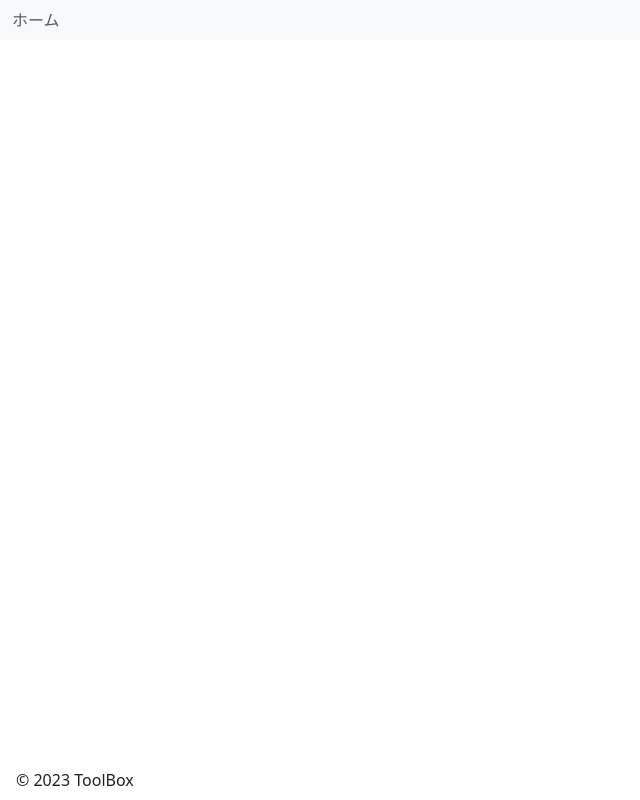
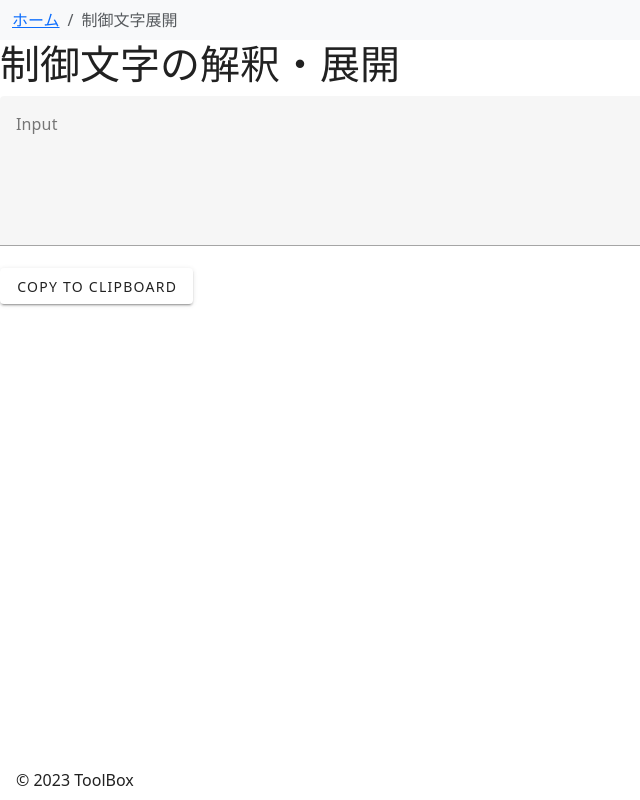
Before and after one commit to foresukecom/toolbox, a Vue app: page /escape-sequence-interpreter in a window 1280 px wide. Before the commit this address had no page. Shown: the whole page, without its empty margins (0-640 px from the left). Built offline with nearby package versions, Linux system fonts and the light colour scheme.

Commit message:
feat: エスケープシーケンス展開

```diff
--- a/src/components/Header.vue
+++ b/src/components/Header.vue
@@ -38,7 +38,8 @@ export default {
         { path: '/timezone-converter', text: 'タイムゾーン変換' },
         { path: '/japanese-era', text: '和暦' },
         { path: '/time-issues', text: 'コンピュータ時刻問題' },
-        { path: '/time-progress', text: '時間進捗バー' }
+        { path: '/time-progress', text: '時間進捗バー' },
+        { path: '/escape-sequence-interpreter', text: '制御文字展開' }
       ];
 
       const currentPage = pages.find(page => page.path === route.path);
--- a/src/router/index.js
+++ b/src/router/index.js
@@ -12,6 +12,7 @@ import TimezoneConverter from '../views/TimezoneConverter.vue';
 import JapaneseEra from '../views/JapaneseEra.vue';
 import TimeIssues from '../views/TimeIssues.vue';
 import TimeProgress from '../views/AllTimeProgress.vue';
+import EscapeSequenceInterpreter from '../views/EscapeSequenceInterpreter.vue';
 
 const routes = [
   {
@@ -78,6 +79,11 @@ const routes = [
     path: "/time-progress",
     name: "time-progress",
     component: TimeProgress,
+  },
+  {
+    path: "/escape-sequence-interpreter",
+    name: "escape-sequence-interpreter",
+    component: EscapeSequenceInterpreter,
   }
 ];
 
--- /dev/null
+++ b/src/views/EscapeSequenceInterpreter.vue
@@ -0,0 +1,73 @@
+<template>
+  <div>
+    <h1>制御文字の解釈・展開</h1>
+    <v-textarea label="Input" auto-grow v-model="input" @input="interpretEscapeSequences"></v-textarea>
+    <pre v-if="output" class="output">{{ output }}</pre>
+    <v-btn @click="copyToClipboard">Copy to clipboard</v-btn>
+    <v-snackbar v-model="snackbarVisible" right bottom :timeout="1000">
+      Output copied to clipboard!
+    </v-snackbar>
+  </div>
+</template>
+
+<script>
+export default {
+  data() {
+    return {
+      input: "",
+      output: "",
+      snackbarVisible: false,
+    };
+  },
+  methods: {
+    interpretEscapeSequences() {
+      // Parse input as JSON
+      let json;
+      try {
+        json = JSON.parse(this.input);
+      } catch (e) {
+        this.error = "Invalid JSON";
+        return;
+      }
+
+      // Convert JSON back to string, without escape sequences
+      const jsonString = JSON.stringify(json, null, 2);
+
+      // Replace escape sequences with their actual characters
+      this.output = jsonString
+        .replace(/\\n/g, '\n')
+        .replace(/\\t/g, '\t')
+        .replace(/\\r/g, '\r')
+        .replace(/\\b/g, '\b')
+        .replace(/\\f/g, '\f')
+        .replace(/\\'/g, '\'')
+        // eslint-disable-next-line no-useless-escape
+        .replace(/\\"/g, '\"')
+        .replace(/\\\\/g, '\\');
+    },
+    async copyToClipboard() {
+      if (!navigator.clipboard) {
+        alert("Your browser does not support clipboard API.");
+        return;
+      }
+      try {
+        await navigator.clipboard.writeText(this.output);
+        this.snackbarVisible = true;
+      } catch (error) {
+        alert("Failed to copy output to clipboard.");
+      }
+    },
+  },
+};
+</script>
+
+<style scoped>
+.output {
+  white-space: pre-wrap;
+  font-family: "Courier New", monospace;
+  background-color: #272822;
+  color: #f8f8f2;
+  padding: 16px;
+  border-radius: 4px;
+}
+</style>
--- a/src/views/HomePage.vue
+++ b/src/views/HomePage.vue
@@ -49,6 +49,11 @@ export default {
               title: 'xml整形',
               image: 'https://via.placeholder.com/200',
               route: 'xml-formatter',
+            },
+            {
+              title: '制御文字展開',
+              image: 'https://via.placeholder.com/200',
+              route: 'escape-sequence-interpreter',
             },
             {
               title: 'テキストケース変換',
```
